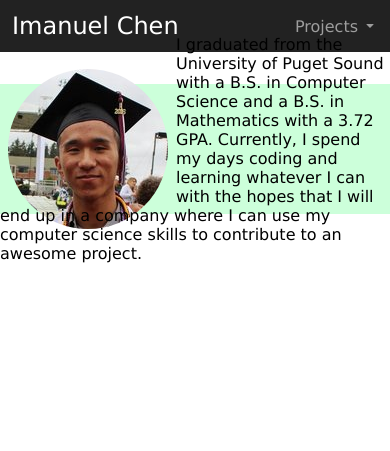
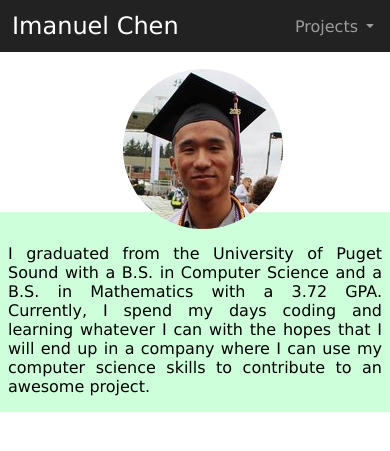
Before and after one commit to ihchen/portfolio, a Flask app: page / in a window 390 px wide. Shown: the top 451 px of the page. Run offline with Flask 2, Linux system fonts and the light colour scheme; parts of the project's set-up code (start-up, migrations or seed data) failed here and were passed over.

Commit message:
Restructured header. Also made it responsive

```diff
--- a/portfolio/templates/index.html
+++ b/portfolio/templates/index.html
@@ -5,11 +5,6 @@
 header {
     background-color: #CCFFDA;
     margin-top: 2em;
-}
-header .container {
-    height: 130px;
-
-    position: relative;
 }
 .portrait {
     width: 160px;
@@ -19,11 +14,29 @@ header .container {
     border-radius: 50%;
     overflow: hidden;
     float: left;
+    position: relative;
+    top: -15px;
 }
-.portrait,.description {
-    position: relative;
-    top: 50%;
-    transform: translateY(-50%);
+.description {
+    text-align: justify;
+    padding: 0 .5em;
+}
+@media (max-width: 575px) {
+    header {
+        background-color: transparent;
+    }
+    .portrait {
+        float: none;
+        left: 50%;
+        transform: translatex(-50%);
+        z-index: 1;
+    }
+    .description {
+        position: relative;
+        top: -2em;
+        padding: 2em .5em 1em .5em;
+        background-color: #CCFFDA;
+    }
 }
 </style>
 {% endblock %}
```
